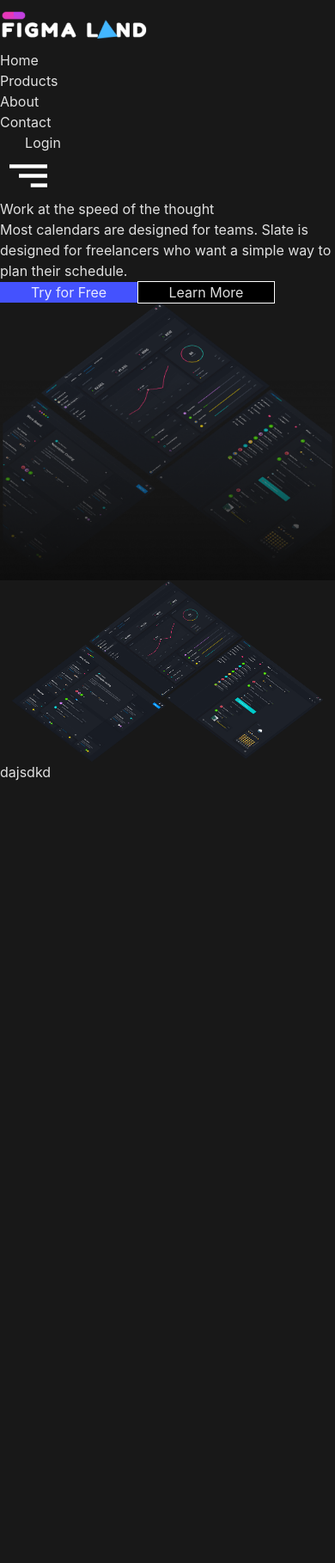
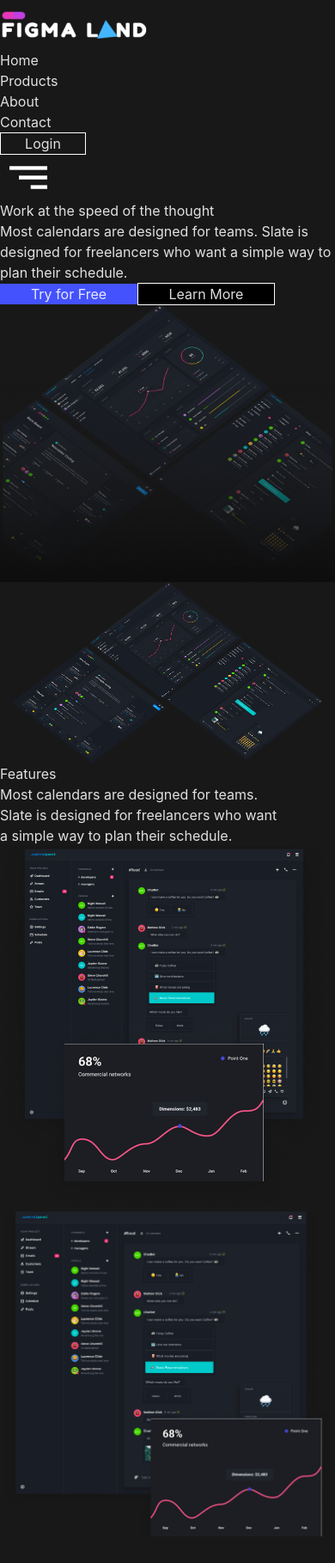
Before and after one commit to LuckxSz/startup, a React (Vite) app: page / in a window 390 px wide. Shown: the top 1818 px of the page at 86% size. Built offline with nearby package versions, Linux system fonts and the light colour scheme.

Commit message:
update -> FHeader done, responsive layout done!...
Button background gradient upgraded

```diff
--- a/src/App.jsx
+++ b/src/App.jsx
@@ -11,6 +11,7 @@ export const App = () => {
 freelancers who want a simple way to plan their schedule." />
       <Features>
         <FHeader />
+
       </Features>
 
     </div>
--- a/src/Components/Features/FHeader.jsx
+++ b/src/Components/Features/FHeader.jsx
@@ -1,7 +1,29 @@
+import featuresMobile from '../../assets/featuresMobile.png'
+import featuresMobileMD from '../../assets/featuresMobileMD.png'
 export const FHeader = () => {
   return (
-    <div>
-      dajsdkd
+    <div className="text-white justify-center  flex m-auto flex-col mt-24 md:mt-44  ">
+      <h1 className="text-5xl md:text-6xl w-30 m-auto uppercase bg-gradient-to-r from-purple-400 via-pink-500 to-[#4452FE] bg-clip-text text-transparent">
+        Features
+      </h1>
+
+      <div className="w-[449px]  flex justify-center m-auto mt-4">
+        <span className=" text-1xl">Most calendars are designed for teams. <br />
+          Slate is designed for freelancers who want <br />
+          a simple way to plan their schedule.</span>
+
+      </div>
+      <div className='m-auto mt-9 shadow-gray-700 '>
+        <img className='flex md:hidden' src={featuresMobile} alt="" />
+        <div className='hidden md:flex'>
+          <img src={featuresMobileMD} alt="" />
+
+        </div>
+      </div>
+      <div>
+
+
+      </div>
     </div>
   )
 }
--- a/src/Components/Features/Features.jsx
+++ b/src/Components/Features/Features.jsx
@@ -1,6 +1,6 @@
 export const Features = ({ children }) => {
   return (
-    <div className="w-full bg-white">
+    <div className="">
       {children}
     </div>
   )
--- a/src/Components/Header/Header.jsx
+++ b/src/Components/Header/Header.jsx
@@ -12,7 +12,7 @@ export const Header = () => {
           <img src={logo} alt="logo" className='h-[55px] md:h-[60px]' />
         </a>
         <NavBar />
-        <Button text="Login" width="100" />
+        <Button text="Login" border="1px solid white" width="100" />
         <Image />
       </div>
     </>
--- a/src/Components/Hero/Hero.jsx
+++ b/src/Components/Hero/Hero.jsx
@@ -5,7 +5,7 @@ export const Hero = ({ mainText, subHeading }) => {
   return (
     <>
       <div className=" w-[402px] h-[452px] md:h-[350px] md:w-[630px]  flex flex-col justify-center m-auto items-center">
-        <h1 className=" mt-14 text-white text-5xl  md:text-6xl">{mainText}</h1>
+        <h1 className=" bg-gradient-to-r from-purple-400 via-pink-500 to-[#4452FE] bg-clip-text text-transparent  mt-14 text-white text-5xl  md:text-6xl">{mainText}</h1>
         <span className=" mt-8 md:text-1xl  md:mt-5tracking-wide ">{subHeading}</span>
         <div className='flex flex-col sm:flex md:mr-0 sm:mr-48 md:flex-row md:gap-7'>
           <Button text='Try for Free' bgColor="#4452FE" width="160" />
@@ -13,7 +13,7 @@ export const Hero = ({ mainText, subHeading }) => {
         </div>
       </div>
       <div className='block md:justify-center md:m-auto  md:flex min-w-[550px]'>
-        <img className=' md:hidden  w-[1552px] h-[500px] mt-12' src={screens} alt="screen" />
+        <img className='md:hidden w-[1552px] h-[500px] mt-12' src={screens} alt="screen" />
         <img className='hidden md:flex mt-14 md:justify-center' src={screensMD} alt="" />
       </div>
     </>
--- a/src/Components/utils/Button.jsx
+++ b/src/Components/utils/Button.jsx
@@ -1,7 +1,7 @@
 export const Button = ({ text, bgColor, width, border }) => {
   return (
     <button
-      className={` rounded-sm sm:ml-52  mt-6 ${border ? 'border' : ''} h-[52px] lg:block md:ml-0 hover:scale-105 duration-300`}
+      className={`rounded-sm sm:ml-52  mt-6 ${border ? 'border' : ''} h-[52px] lg:block md:ml-0 hover:scale-105 duration-300`}
       style={{ backgroundColor: bgColor, width: `${width}px`, border: border ? border : 'none' }}  >
       {text}
     </button>
```
Also changed, not shown: src/assets/featuresMobile.png (added), src/assets/featuresMobileMD.png (added).
